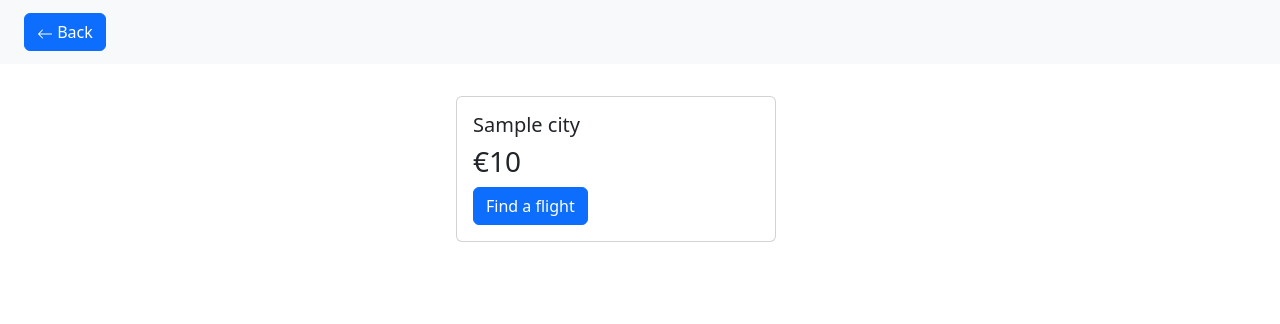
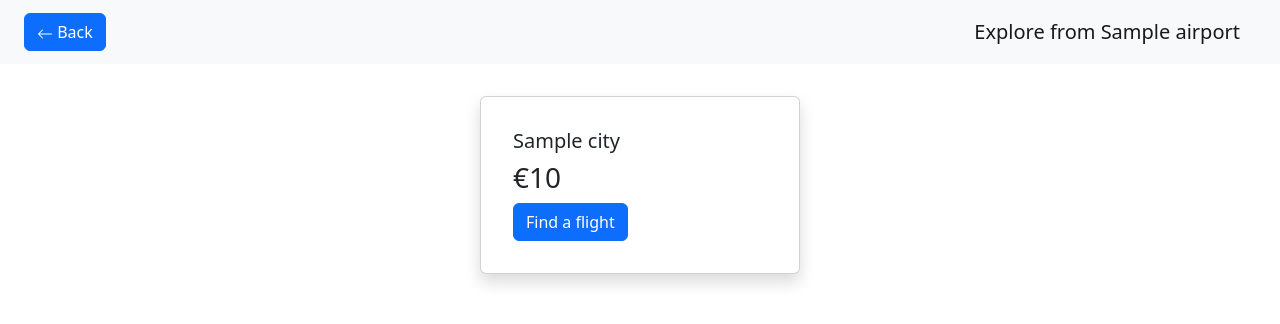
Before and after one commit to mjbfm99/flask-trip-planner, a Flask app: template templates/show_list.html in a window 1280 px wide. Shown: the top 324 px of the page. Run offline with Flask 2, Linux system fonts and the light colour scheme; the template is opened without the code that fills it: most values are stand-ins (such as "Sample title", 1, 10 or a date in 2020); some libraries are stand-ins or nearby versions.

Commit message:
Small UI changes

```diff
--- a/app.py
+++ b/app.py
@@ -53,6 +53,7 @@ def explore_result(airport, d00, d01, d10, d11):
 
     response = json.loads(requests.get(url, headers=headers, params=params).text)
     #print(response)
+
 
     # Get list of cities
     cities = []
@@ -110,7 +111,7 @@ def explore_result(airport, d00, d01, d10, d11):
 
     trips = sorted(trips, key=lambda d: d['price'])
 
-    return render_template("show_list.html", data=trips)
+    return render_template("show_list.html", data=trips, airport=airport)
 
 
 @app.route("/round/<origin>/<destination>/<d00>/<d01>/<d10>/<d11>")
--- a/templates/show_list.html
+++ b/templates/show_list.html
@@ -8,7 +8,7 @@
 	<link rel="stylesheet" href="https://cdn.jsdelivr.net/npm/bootstrap-icons@1.9.1/font/bootstrap-icons.css">
 </head>
 <body>
-<nav class="navbar navbar-light bg-light px-4">
+<nav class="navbar sticky-top bg-light px-4">
 	<a class="navbar-brand" href="{{ url_for('hello') }}">
 		<button type="button" class="btn btn-primary">
 			<svg xmlns="http://www.w3.org/2000/svg" width="16" height="16" fill="currentColor" class="bi bi-arrow-left" viewBox="0 0 16 16">
@@ -17,39 +17,13 @@
 			Back
 		</button>
 	</a>
+	<a class="navbar-brand abs" href="#">Explore from {{ airport }}</a>
+
 </nav>
-<!--<table class="table table-striped">
-	<thead>
-	<tr>
-		<th scope="col">Destination</th>
-		<th scope="col">Departure time</th>
-		<th scope="col">Return time</th>
-		<th scope="col">Price</th>
-		<th scope="col">Airlines</th>
-		<th scope="col">See flights</th>
-	</tr>
-	</thead>
-	<tbody>
+<div class="grid" style="margin: 0 auto; margin-top: 2.5rem;" data-masonry='{ "fitWidth": "true", "itemSelector": ".grid-item" }'>
 	{% for item in data %}
-	<tr>
-		<td>{{ item.airport }} - {{ item.city }}</td>
-		<td>{{ item.departure_time.strftime("%a %b %d %H:%M") }}</td>
-		<td>{{ item.return_time.strftime("%a %b %d %H:%M") }}</td>
-		<td>€{{ '%0.2f' % item.price|round(2) }}</td>
-		<td>{{ item.airlines }}</td>
-		<td><a href="{{ item.link }}"><button type="button" class="btn btn-primary">Go
-			<svg xmlns="http://www.w3.org/2000/svg" width="16" height="16" fill="currentColor" class="bi bi-arrow-right" viewBox="0 0 16 16">
-				<path fill-rule="evenodd" d="M1 8a.5.5 0 0 1 .5-.5h11.793l-3.147-3.146a.5.5 0 0 1 .708-.708l4 4a.5.5 0 0 1 0 .708l-4 4a.5.5 0 0 1-.708-.708L13.293 8.5H1.5A.5.5 0 0 1 1 8z"></path>
-			</svg>
-		</button></a></td>
-	</tr>
-	{% endfor %}
-	</tbody>
-</table>-->
-<div class="grid" style="margin: 0 auto; margin-top: 1rem;" data-masonry='{ "itemSelector": ".grid-item", "columnWidth": 200, "fitWidth": true }'>
-	{% for item in data %}
-	<div class="grid-item" style="margin-right: 1rem; margin-left: 1rem; margin-bottom: 1rem; margin-top: 1rem;">
-		<div class="card" style="width: 20rem">
+	<div class="grid-item" style="margin: 1rem; margin-bottom: -0.5rem; margin-top: -0.5rem;">
+		<div class="card shadow p-3 mb-5 bg-body rounded" style="width: 20rem">
 			<div class="card-body">
 				<h5 class="card-title">{{ item.city }}</h5>
 				<h3 class="card-text">€{{ '%0.0f' % item.price|round() }}</h3>
```
